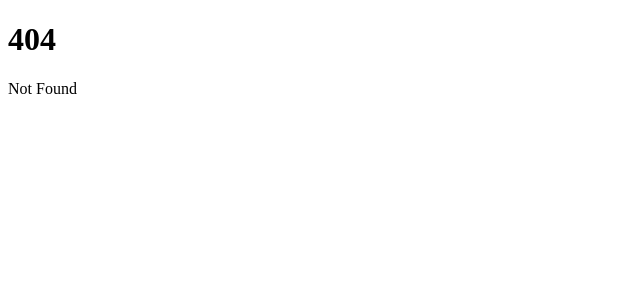
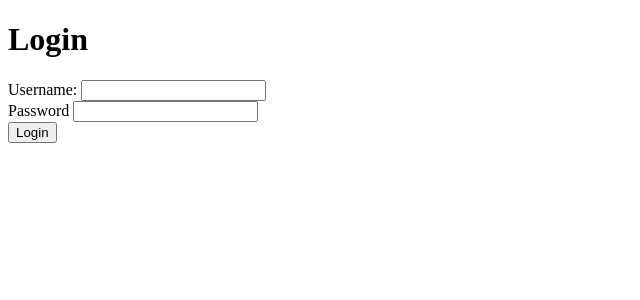
Before and after one commit to eggarcia98/cti-web-application, a SvelteKit app: page /login in a window 1280 px wide. Before the commit this address had no page. Shown: the top 300 px of the page, without its empty margins (0-640 px from the left). Built offline with nearby package versions, Linux system fonts and the light colour scheme.

Commit message:
getting auth token from haciendola backend

```diff
--- /dev/null
+++ b/src/routes/login/+page.server.ts
@@ -0,0 +1,25 @@
+import type { Actions } from './$types';
+
+export const actions = {
+	default: async (event) => {
+		const formData = Object.fromEntries(await event.request.formData());
+		const body = {
+			user: formData?.user,
+			password: formData?.password
+		};
+
+		const response = await event.fetch('http://localhost:3006/api/user/login', {
+			method: 'POST',
+			headers: {
+				'Content-Type': 'application/json'
+			},
+			body: JSON.stringify(body)
+		});
+
+		const authorization = await response.json();
+		const { message, authorized } = authorization;
+		if (response.status) return { error: message, authorized };
+
+		return { message, authorized };
+	}
+} satisfies Actions;
--- /dev/null
+++ b/src/routes/login/+page.svelte
@@ -0,0 +1,40 @@
+<script lang="ts">
+	import { enhance } from '$app/forms';
+	import type { ActionData } from './$types';
+
+	export let form: ActionData;
+</script>
+
+<svelte:head>
+	<title>Login</title>
+</svelte:head>
+
+<h1>Login</h1>
+
+<section>
+	<form method="post" use:enhance>
+		<div class="group">
+			<label for="user">Username: </label>
+			<input type="user" name="user" id="user" required />
+		</div>
+
+		<div class="group">
+			<label for="password">Password</label>
+			<input type="password" name="password" id="password" required />
+		</div>
+
+		<div class="submit-container">
+			<button type="submit">Login</button>
+		</div>
+
+		{#if form?.error}
+			<div class="notice error">
+				{form.error}
+			</div>
+		{/if}
+	</form>
+
+	<!-- <div class="actions">
+		<a href="/signup">Sign Up</a>
+	</div> -->
+</section>
--- a/src/routes/products/+page.svelte
+++ b/src/routes/products/+page.svelte
@@ -5,7 +5,7 @@
 	export let data: PageData;
 </script>
 
-<h1>Products</h1>
+<h1>Productos</h1>
 {#each data.products as { title, description, stock }}
 	<div>
 		<h2>{title}</h2>
@@ -14,5 +14,3 @@
 	</div>
 	<span>========================</span>
 {/each}
-<p>Visit <a href="/"> {JSON.stringify(data)} </a></p>
-s
```
